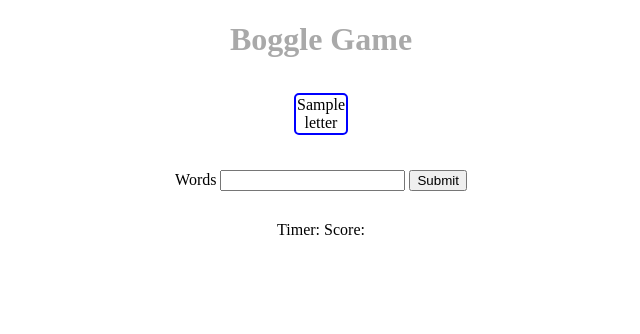
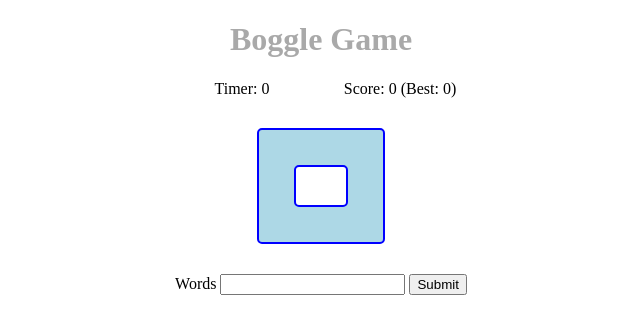
Before and after one commit to f-westergren/flask-boggle, a Flask app: template templates/index.html in a window 1280 px wide. Shown: the top 334 px of the page, without its empty margins (319-959 px from the left). Run offline with Flask 2, Linux system fonts and the light colour scheme; the template is opened without the code that fills it: most values are stand-ins (such as "Sample title", 1, 10 or a date in 2020); parts of the project's set-up code (start-up, migrations or seed data) failed here and were passed over.

Commit message:
Keeping on revamping

```diff
--- a/app.py
+++ b/app.py
@@ -19,3 +19,17 @@ def check_word():
 
     check_word = boggle_game.check_valid_word(session['board'], word)
     return ({'result': check_word})
+
+@app.route('/game-over')
+def game_over():
+
+    score = request.args.get('score', 0)
+    highscore = int(session.get('highscore', 0))
+
+    # if score>highscore:
+    #     session['highscore'] = score
+
+    print(session.get('highscore', 0))
+    print(score)
+
+    return ({'highscore': highscore})
--- a/static/boggle.js
+++ b/static/boggle.js
@@ -1,40 +1,58 @@
 class Boggle{
-  constructor(seconds = 5) {
+  constructor(seconds = 60) {
     this.score = 0
     this.seconds = seconds
     this.timer
+    this.words = []
+    // this.highscore = this.getHighscore()
   }
 
   async checkWord(word) {
-    const res = await axios.get('/check-word', {params: {word: word}})
-    if (res.data.result === 'ok') {
-      console.log(res.data.result)
+    const result = await axios.get('/check-word', {params: {word: word}})
+    const res = result.data.result
+
+    if (this.words.includes(word)) {
+      return 'You have already used that word!'
+    } else if (res === 'not-word') {
+      return "That's not a word!"
+    } else if (res === 'not-on-board') {
+      return "That word is not on the board!"
+    } else if (res === 'ok') {
       this.addScore(word)
+      return "That's a word!"
     }
-
-    return res.data.result
   }
 
   addScore(word) {
       this.score += word.length
-      $('#score').text(`Score: ${this.score}`)
+      this.words.push(word)
+      $('#score').text(`Score: ${this.score} `)
+      console.log(this.score)
   }
 
   newGame() {
+    this.words = []
     this.score=0
+    this.setTimer()
+    $('td').css('color', '#141414')
   }
 
   setTimer() {
     let time = this.seconds
     this.timer = setInterval(() => {
       $('#timer').text(`Timer: ${time}`)
-      console.log(time)
       time--
       if (time < 0) {
         clearInterval(this.timer)
       }
     }, 1000)
   }
+
+  async getHighscore() {
+    const result = await axios.get('/game-over', {params: {score: this.score}})
+    return result.data.highscore
+  }
+
 }
 
 let game = new Boggle()
@@ -45,5 +63,7 @@ $('#submit-button').on('click', async function(e) {
   let word = $('#word').val()
   let result = await game.checkWord(word)
 
+  $('#word').val('')
+
   $('.result').html(`<p>${result}</p>`)
 })
--- a/static/style.css
+++ b/static/style.css
@@ -1,6 +1,17 @@
 h1 {
   text-align: center;
   color: darkgray;
+}
+
+.top-container {
+  display: flex;
+  flex-direction: row;
+  justify-content: center;
+  text-align: center;
+}
+
+.misc {
+ width: 300px;
 }
 
 .container {
@@ -12,24 +23,29 @@ h1 {
 }
 
 .boggle-board {
-
+  border: 2px solid blue;
+  border-radius: 5px;
+  background-color: lightblue;
   flex-direction: column;
   justify-content: center;
   align-items: center;
+  margin-bottom: 30px;
 }
 
 table {
   border-collapse: separate;
   border-spacing: 5px;
-  margin-bottom: 30px;
+  margin: 30px;
 }
 
 td {
+  color: transparent;
   height: 35px;
   width: 35px;
   border: 2px solid blue;
   border-radius: 5px;
   text-align: center;
+  background-color: white;
 }
 
 td:hover {
@@ -42,5 +58,4 @@ td:hover {
 
 .misc {
   position: relative;
-  margin-top: 30px;
 }
--- a/templates/index.html
+++ b/templates/index.html
@@ -6,7 +6,23 @@
   <link href="static/style.css" rel="stylesheet">
   <title>Boggle Game</title>
   <h1>Boggle Game</h1>
+  <div class="top-container">
+    <div class='misc'></div>
+    <div class='misc'></div>
+    <div class='misc'></div>
+    <div class='misc'>
+      <span id="timer">Timer: 0</span>
+    </div>
+    <div class='misc'>
+
+      <span id="score">Score: 0<span id="best"> (Best: 0)</span></span>
+    </div>
+    <div class='misc'></div>
+    <div class='misc'></div>
+    <div class='misc'></div>
+  </div>
   <div class="container">
+
     <div class='boggle-board'>
       <table class="board">
         {% for row in board %}
@@ -25,10 +41,6 @@
           <button id="submit-button">Submit</button>
       </form>
     </div>
-    <div class='misc'>
-      <span id="timer">Timer: </span>
-      <span id="score">Score: </span>
-    </div>
     <div class="result">
     </div>
   </div>
```
